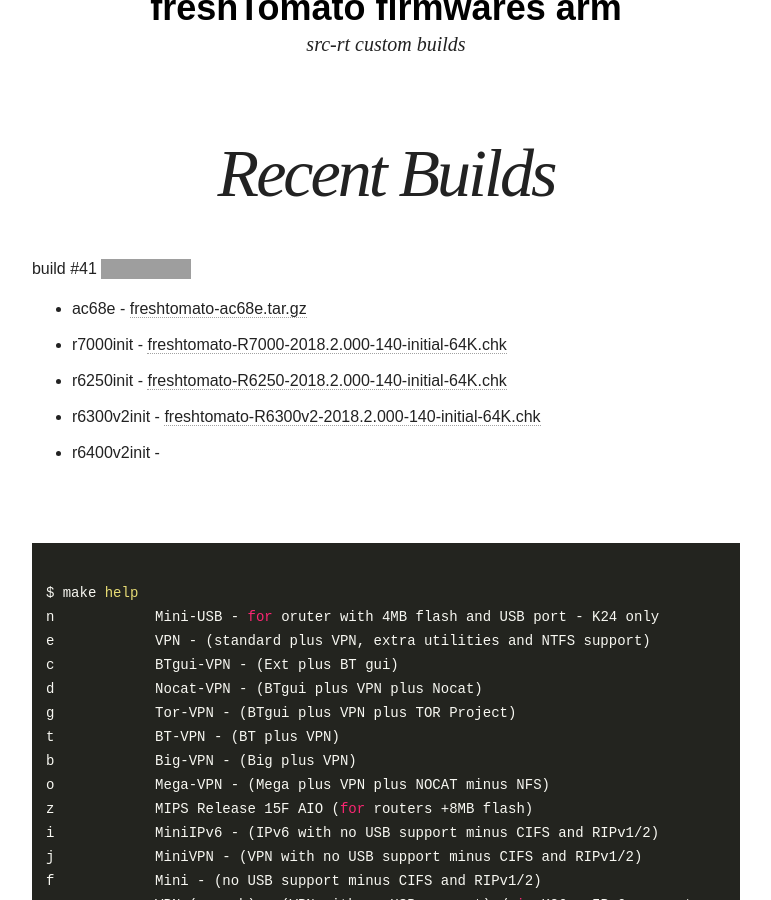
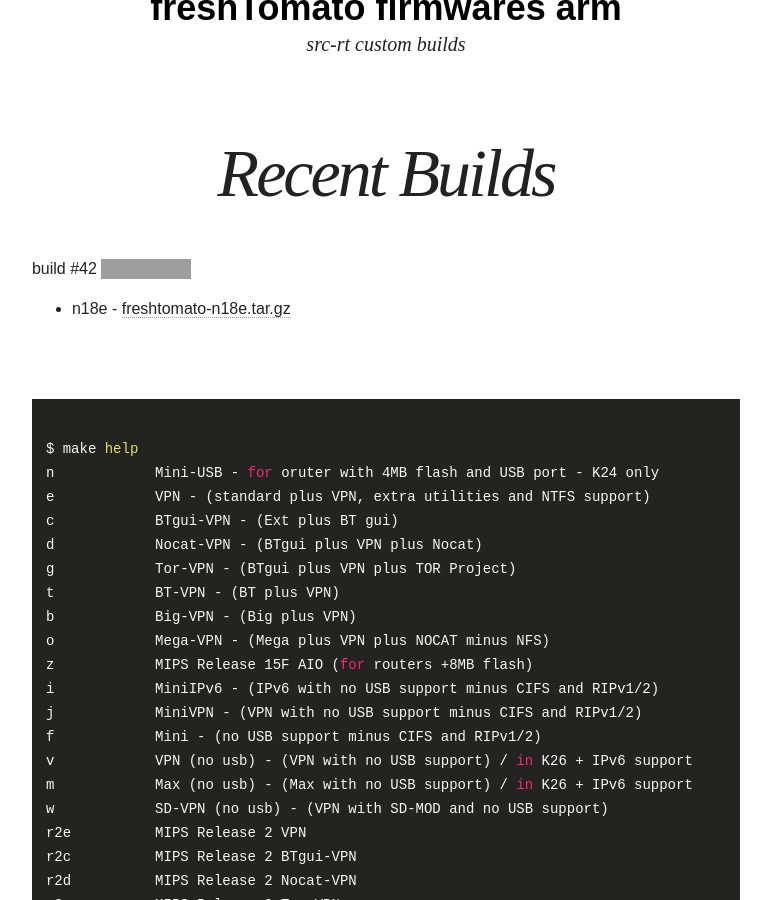
Before and after one commit to oglopss/freshTomato-ARM-ci-jekyll, a Jekyll site: the page built from index.html, in a window 1280 px wide and 900 px high, scrolled down 339 px. Shown: the whole window, without its empty margins (254-1025 px from the left). Built offline with Jekyll 4.4.1, drawn with Linux system fonts in a browser that asks for light colours; nearby versions of some CDN libraries; grey boxes are pictures that could not be loaded.

Commit message:
Travis build 42 n18e pushed to gh-pages

```diff
--- a/_data/ss.yml
+++ b/_data/ss.yml
@@ -1,7 +1,3 @@
-build: 41
+build: 42
 files:
-  - 0004 r6250init freshtomato-R6250-2018.2.000-140-initial-64K.chk
-  - 0005 r6300v2init freshtomato-R6300v2-2018.2.000-140-initial-64K.chk
-  - 0003 r7000init freshtomato-R7000-2018.2.000-140-initial-64K.chk
-  - 0006 r6400v2init
-  - 0001 ac68e freshtomato-ac68e.tar.gz
+  - 0003 n18e freshtomato-n18e.tar.gz
```
Also changed, not shown: 1 other file.
